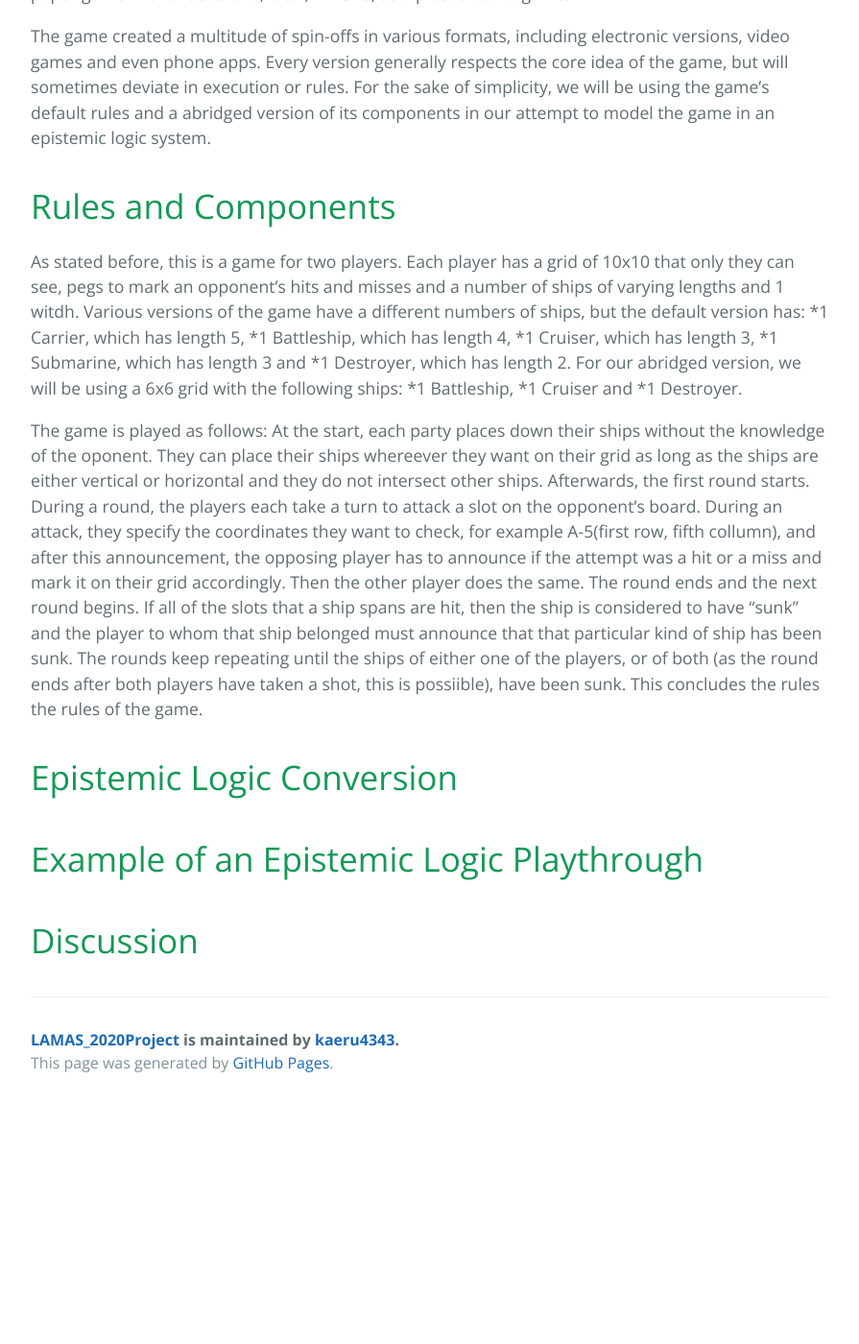
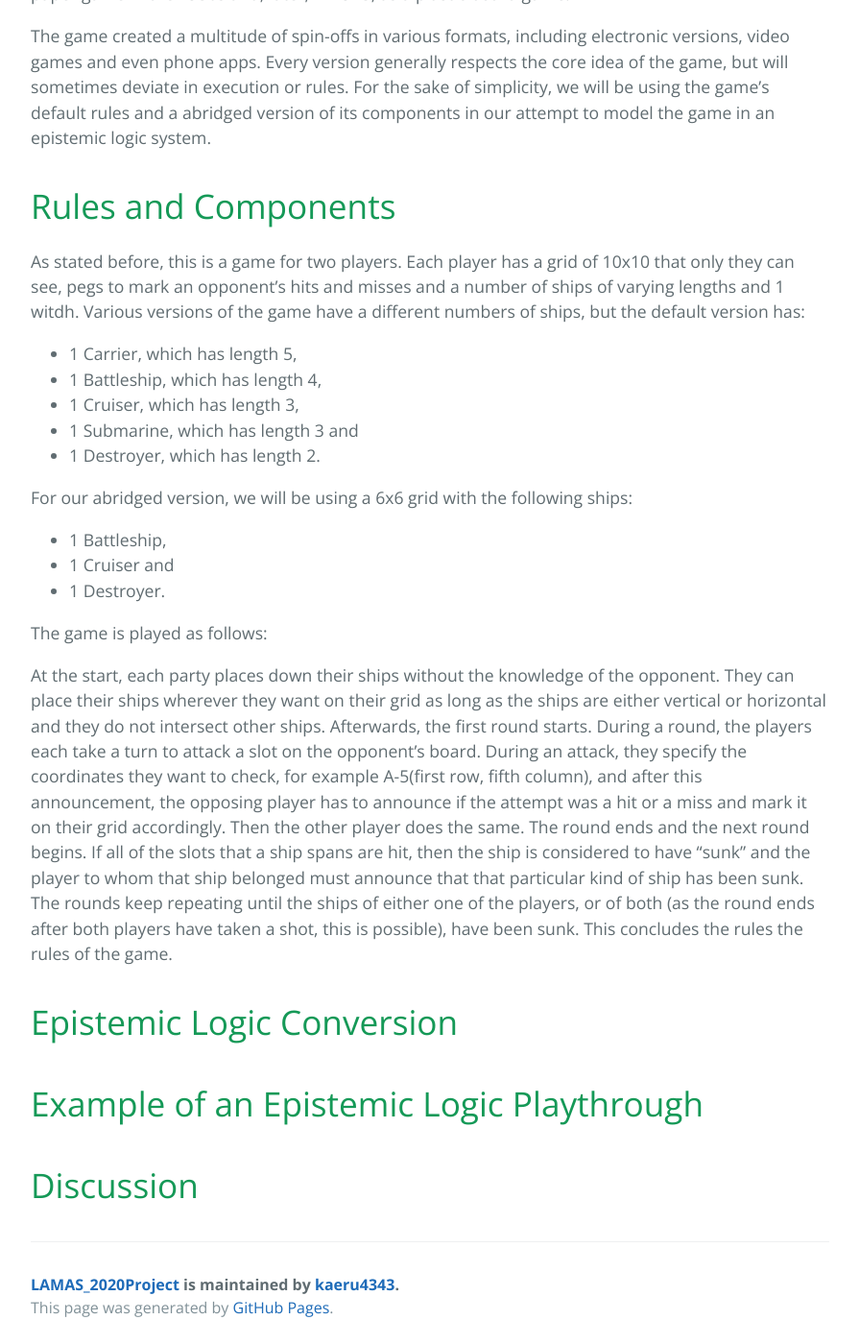
Before and after one commit to kaeru4343/LAMAS_2020Project, a Jekyll site: the page built from index.md, in a window 1280 px wide and 1400 px high, scrolled down 531 px. Shown: the whole window at 96% size, without its empty margins (192-1087 px from the left). Built offline with Jekyll 4.4.1, drawn with Linux system fonts in a browser that asks for light colours; our own code applies the rules of GitHub Pages for plain Markdown files; before the commit the page ends 1682 px from its top, so only the background shows below that.

Commit message:
Attempting to use unordered list

```diff
--- a/index.md
+++ b/index.md
@@ -11,18 +11,20 @@ The game created a multitude of spin-offs in various formats, including electron
 # Rules and Components
 
 As stated before, this is a game for two players. Each player has a grid of 10x10 that only they can see, pegs to mark an opponent's hits and misses and a number of ships of varying lengths and 1 witdh. Various versions of the game have a different numbers of ships, but the default version has:
-*1 Carrier, which has length 5,
-*1 Battleship, which has length 4,
-*1 Cruiser, which has length 3,
-*1 Submarine, which has length 3 and
-*1 Destroyer, which has length 2.
+*   1 Carrier, which has length 5,
+*   1 Battleship, which has length 4,
+*   1 Cruiser, which has length 3,
+*   1 Submarine, which has length 3 and
+*   1 Destroyer, which has length 2.
+
 For our abridged version, we will be using a 6x6 grid with the following ships:
-*1 Battleship,
-*1 Cruiser and
-*1 Destroyer.
+*   1 Battleship,
+*   1 Cruiser and
+*   1 Destroyer.
 
 The game is played as follows:
-At the start, each party places down their ships without the knowledge of the oponent. They can place their ships whereever they want on their grid as long as the ships are either vertical or horizontal and they do not intersect other ships. Afterwards, the first round starts. During a round, the players each take a turn to attack a slot on the opponent's board. During an attack, they specify the coordinates they want to check, for example A-5(first row, fifth collumn), and after this announcement, the opposing player has to announce if the attempt was a hit or a miss and mark it on their grid accordingly. Then the other player does the same. The round ends and the next round begins. If all of the slots that a ship spans are hit, then the ship is considered to have "sunk" and the player to whom that ship belonged must announce that that particular kind of ship has been sunk. The rounds keep repeating until the ships of either one of the players, or of both (as the round ends after both players have taken a shot, this is possiible), have been sunk. This concludes the rules the rules of the game.
+
+At the start, each party places down their ships without the knowledge of the opponent. They can place their ships wherever they want on their grid as long as the ships are either vertical or horizontal and they do not intersect other ships. Afterwards, the first round starts. During a round, the players each take a turn to attack a slot on the opponent's board. During an attack, they specify the coordinates they want to check, for example A-5(first row, fifth column), and after this announcement, the opposing player has to announce if the attempt was a hit or a miss and mark it on their grid accordingly. Then the other player does the same. The round ends and the next round begins. If all of the slots that a ship spans are hit, then the ship is considered to have "sunk" and the player to whom that ship belonged must announce that that particular kind of ship has been sunk. The rounds keep repeating until the ships of either one of the players, or of both (as the round ends after both players have taken a shot, this is possible), have been sunk. This concludes the rules the rules of the game.
 
 # Epistemic Logic Conversion
 
```
